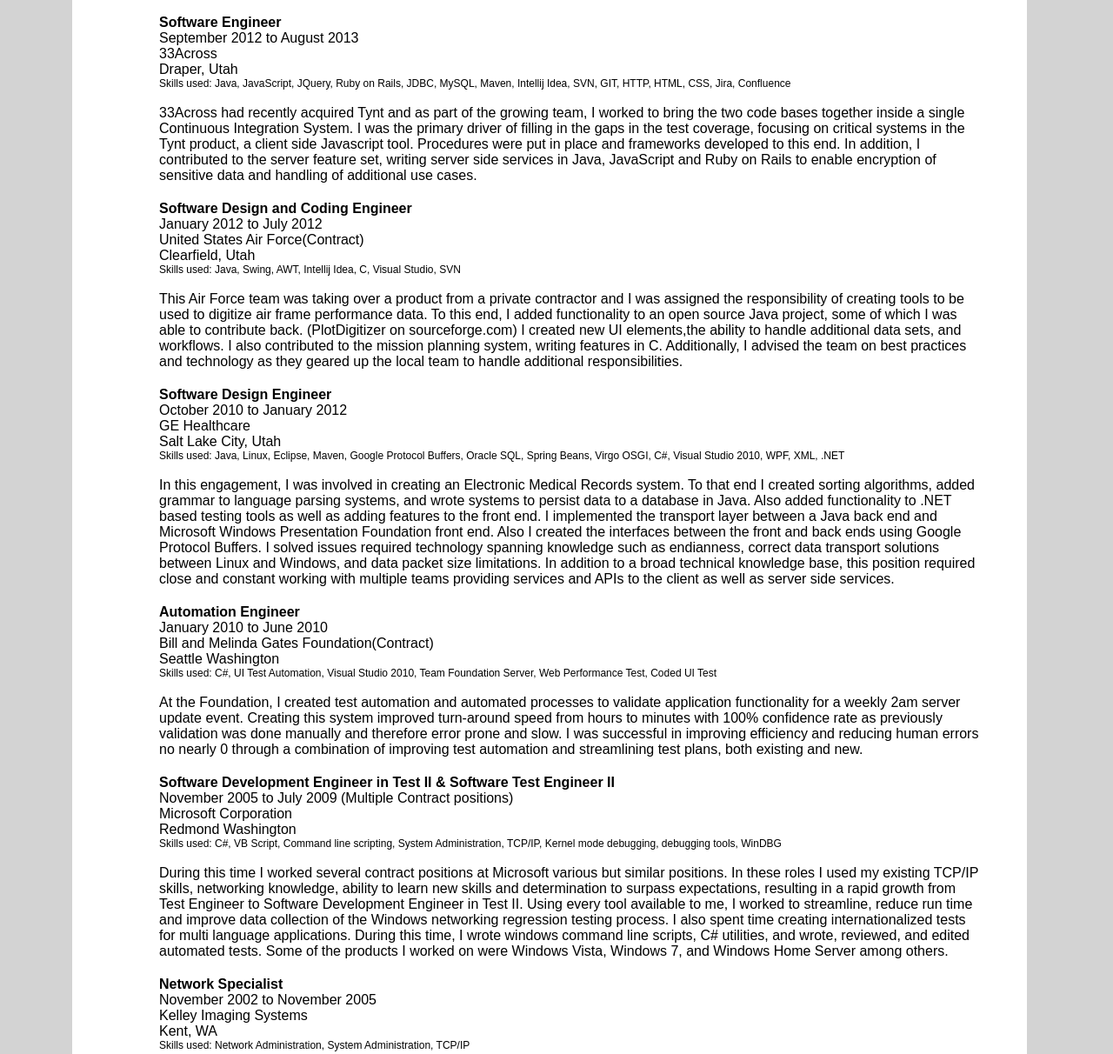
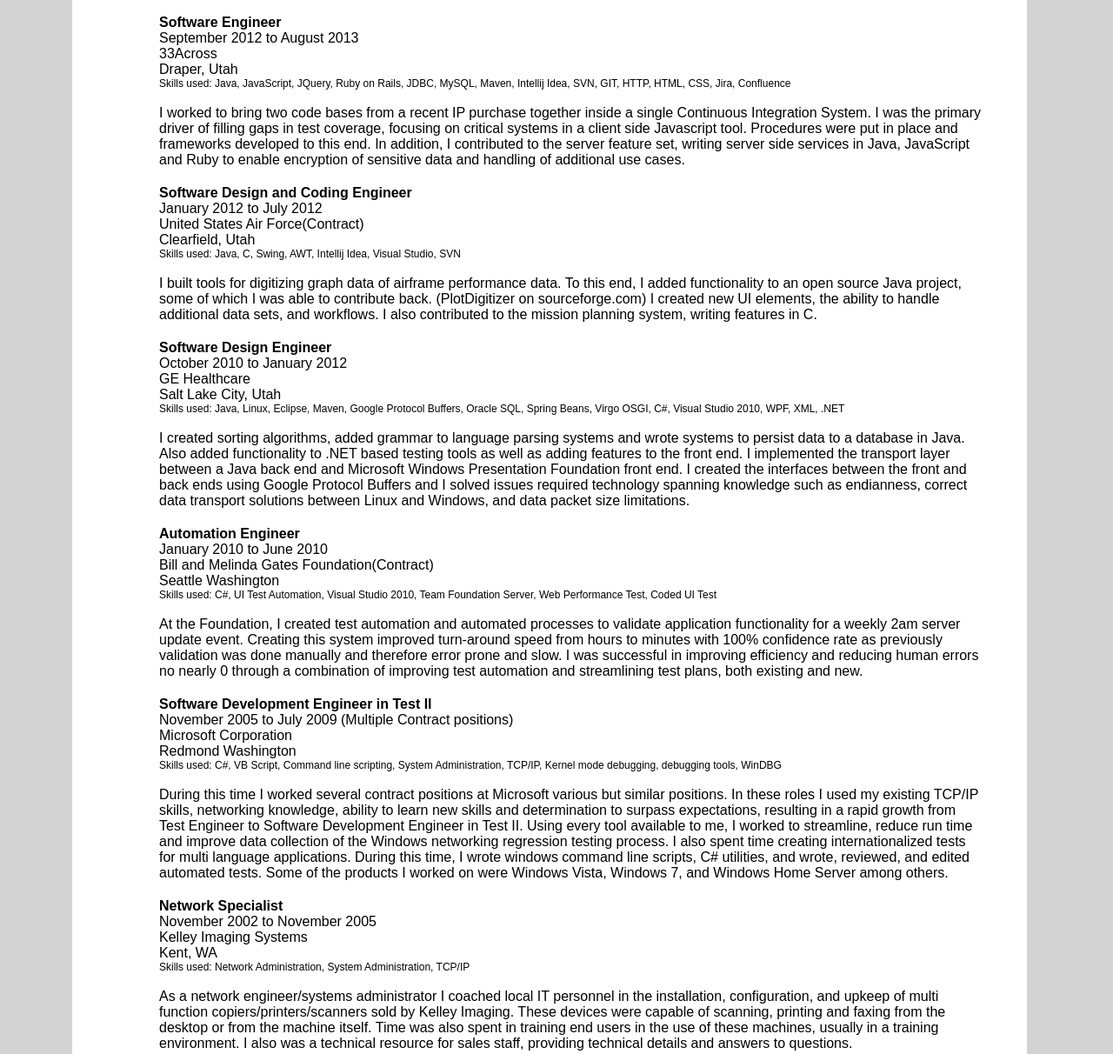
Before and after one commit to ssteinhorst/scottsteinhorst, a plain HTML site: page resume.html in a window 1280 px wide. Shown: the part 887-2099 px from the top of the page at 87% size. Drawn offline with Linux system fonts and the light colour scheme.

Commit message:
updated job descriptions

```diff
--- a/resume.html
+++ b/resume.html
@@ -106,12 +106,7 @@
                 </div>
                 <br>
                 <div class="job_description">
-                    33Across had recently acquired Tynt and as part of the growing team, I worked to bring the two code
-                    bases together inside a single Continuous Integration System. I was the primary driver of filling
-                    in the gaps in the test coverage, focusing on critical systems in the Tynt product, a client side
-                    Javascript tool. Procedures were put in place and frameworks developed to this end. In addition,
-                    I contributed to the server feature set, writing server side services in Java, JavaScript and Ruby
-                    on Rails to enable encryption of sensitive data and handling of additional use cases.
+                    I worked to bring two code bases from a recent IP purchase together inside a single Continuous Integration System. I was the primary driver of filling gaps in test coverage, focusing on critical systems in a client side Javascript tool. Procedures were put in place and frameworks developed to this end. In addition, I contributed to the server feature set, writing server side services in Java, JavaScript and Ruby to enable encryption of sensitive data and handling of additional use cases.
                 </div>
             </div>
 
@@ -126,17 +121,11 @@
                     Clearfield, Utah
                 </div>
                 <div class="skills">
-                    Skills used: Java, Swing, AWT, Intellij Idea, C, Visual Studio, SVN
+                    Skills used: Java, C, Swing, AWT, Intellij Idea, Visual Studio, SVN
                 </div>
                 <br>
                 <div class="job_description">
-                    This Air Force team was taking over a product from a private contractor and I was assigned the
-                    responsibility of creating tools to be used to digitize air frame performance data. To this end,
-                    I added functionality to an open source Java project, some of which I was able to contribute
-                    back. (PlotDigitizer on sourceforge.com) I created new UI elements,the ability to handle additional
-                    data sets, and workflows. I also contributed to the mission planning system, writing features in C.
-                    Additionally, I advised the team on best practices and technology as they geared up the local team
-                    to handle additional responsibilities.
+                    I built tools for digitizing graph data of airframe performance data. To this end, I added functionality to an open source Java project, some of which I was able to contribute back. (PlotDigitizer on sourceforge.com) I created new UI elements, the ability to handle additional data sets, and workflows. I also contributed to the mission planning system, writing features in C.
                 </div>
             </div>
 
@@ -154,15 +143,7 @@
                 </div>
                 <br>
                 <div class="job_description">
-                    In this engagement, I was involved in creating an Electronic Medical Records system. To that end I
-                    created sorting algorithms, added grammar to language parsing systems, and wrote systems to persist
-                    data to a database in Java. Also added functionality to .NET based testing tools as well as adding
-                    features to the front end. I implemented the transport layer between a Java back end and Microsoft
-                    Windows Presentation Foundation front end. Also I created the interfaces between the front and back
-                    ends using Google Protocol Buffers. I solved issues required technology spanning knowledge such as
-                    endianness, correct data transport solutions between Linux and Windows, and data packet size
-                    limitations. In addition to a broad technical knowledge base, this position required close and
-                    constant working with multiple teams providing services and APIs to the client as well as server side services.
+                    I created sorting algorithms, added grammar to language parsing systems and wrote systems to persist data to a database in Java. Also added functionality to .NET based testing tools as well as adding features to the front end. I implemented the transport layer between a Java back end and Microsoft Windows Presentation Foundation front end. I created the interfaces between the front and back ends using Google Protocol Buffers and I solved issues required technology spanning knowledge such as endianness, correct data transport solutions between Linux and Windows, and data packet size limitations.
                 </div>
             </div>
 
@@ -190,7 +171,7 @@
 
             <div class="job">
                 <div class="paragraph_title">
-                    Software Development Engineer in Test II & Software Test Engineer II
+                    Software Development Engineer in Test II
                 </div>
                 <div class="date_place">
                     November 2005 to July 2009 (Multiple Contract positions)<br>
@@ -250,13 +231,7 @@
                 </div>
                 <br>
                 <div class="job_description">
-                    Immediately upon starting, I was asked to learn Visual Basic with the intent of creating hardware
-                    test harnesses and software. I wrote command and control software in Visual Basic that hooked into
-                    a hardware platform called Audio Precision to automate functional and quality tests of newly built
-                    hardware through automation and fixtures. In creating fixtures I built cables, designed tools,
-                    notably a voltage meter to speed up existing test processes. In creating automation, I kept in close
-                    communication with the testing team and built software to their requirements, improving usability
-                    and test speed greatly.
+                    I wrote command and control software in Visual Basic that hooked into a hardware platform called Audio Precision to automate functional and quality tests of newly built hardware through software automation and hardware fixtures. In creating fixtures I built cables and designed tools, notably a voltage meter that speed up existing test processes.
                 </div>
             </div>
         </div>
```
